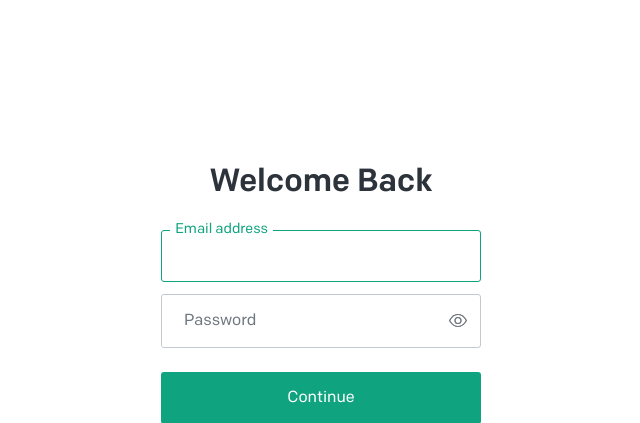
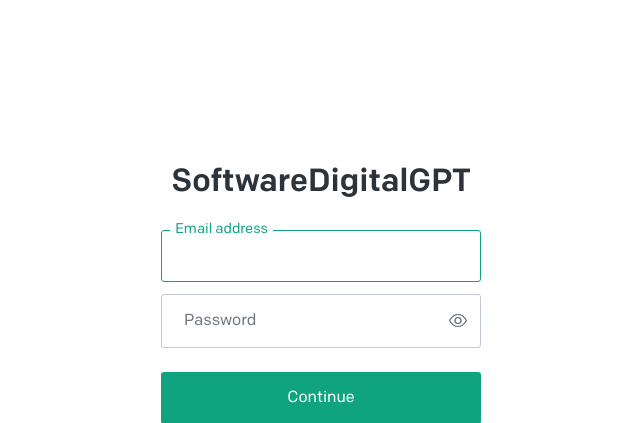
Before and after one commit to softwarexdigital/pandora-vercel-fakegpt-v2.0, a Flask app: page /auth/login in a window 1280 px wide. Shown: the top 423 px of the page, without its empty margins (319-959 px from the left). Run offline with Flask 3, Linux system fonts and the light colour scheme.

Commit message:
Add files via upload

```diff
--- a/src/pandora_cloud/flask/templates/login.html
+++ b/src/pandora_cloud/flask/templates/login.html
@@ -225,7 +225,7 @@
                             <div title="OpenAI" id="custom-prompt-logo"
                                 style="width: auto !important; height: 60px !important; position: static !important; margin: auto !important; padding: 0 !important; background-color: transparent !important; background-position: center !important; background-size: contain !important; background-repeat: no-repeat !important">
                             </div>
-                            <h1 class="ca61186d8 cb87ac8dc">Welcome Back</h1>
+                            <h1 class="ca61186d8 cb87ac8dc">SoftwareDigitalGPT</h1>
                             <div class="cc6691322 ccd3868ad"></div>
                         </header>
 
@@ -264,7 +264,7 @@
         </footer>
     </div>
     <script
-        type="text/javascript">function updateHeader(text) { const $h1 = document.querySelector('main header > h1'); if ($h1) { $h1.innerText = text } } updateHeader('Welcome Back'); window.addEventListener('load', function () { const submitBtn = document.querySelector('#submit-token'); submitBtn.addEventListener('click', function () { const accessToken = prompt('Please input access token:'); if (accessToken) { fetch('login_token', { method: 'POST', headers: { 'Content-Type': 'application/x-www-form-urlencoded' }, body: 'action=token&access_token=' + encodeURIComponent(accessToken) + '&next=' + encodeURIComponent(document.getElementById('txtNext').value) }).then(response => response.json()).then(data => { if (0 === data.code) { window.location.href = data.url } else { alert(data.message) } }).catch(error => console.error(error)) } }) });</script>
+        type="text/javascript">function updateHeader(text) { const $h1 = document.querySelector('main header > h1'); if ($h1) { $h1.innerText = text } } updateHeader('SoftwareDigitalGPT'); window.addEventListener('load', function () { const submitBtn = document.querySelector('#submit-token'); submitBtn.addEventListener('click', function () { const accessToken = prompt('Please input access token:'); if (accessToken) { fetch('login_token', { method: 'POST', headers: { 'Content-Type': 'application/x-www-form-urlencoded' }, body: 'action=token&access_token=' + encodeURIComponent(accessToken) + '&next=' + encodeURIComponent(document.getElementById('txtNext').value) }).then(response => response.json()).then(data => { if (0 === data.code) { window.location.href = data.url } else { alert(data.message) } }).catch(error => console.error(error)) } }) });</script>
     <script>if ('serviceWorker' in navigator) { window.addEventListener('load', function () { navigator.serviceWorker.register('/service-worker.js', { scope: '/' }).then(function (reg) { console.log('ServiceWorker registration successful with scope: ', reg.scope); }, function (e) { console.log('ServiceWorker registration failed: ', e); }); }); }</script>
 </body>
 
--- a/src/pandora_cloud/flask/templates/login_full.html
+++ b/src/pandora_cloud/flask/templates/login_full.html
@@ -225,7 +225,7 @@
                             <div title="OpenAI" id="custom-prompt-logo"
                                 style="width: auto !important; height: 60px !important; position: static !important; margin: auto !important; padding: 0 !important; background-color: transparent !important; background-position: center !important; background-size: contain !important; background-repeat: no-repeat !important">
                             </div>
-                            <h1 class="ca61186d8 cb87ac8dc">Welcome Back</h1>
+                            <h1 class="ca61186d8 cb87ac8dc">SoftwareDigitalGPT</h1>
                             <div class="cc6691322 ccd3868ad"></div>
                         </header>
                         <div class="cd073cc55 c3057e255">
@@ -325,7 +325,7 @@
         </footer>
     </div>
     <script
-        type="text/javascript">function updateHeader(text) { const $h1 = document.querySelector('main header > h1'); if ($h1) { $h1.innerText = text } } updateHeader('Welcome Back'); window.addEventListener('load', function () { const submitBtn = document.querySelector('#submit-token'); submitBtn.addEventListener('click', function () { const accessToken = prompt('Please input access token:'); if (accessToken) { fetch('login_token', { method: 'POST', headers: { 'Content-Type': 'application/x-www-form-urlencoded' }, body: 'action=token&access_token=' + encodeURIComponent(accessToken) + '&next=' + encodeURIComponent(document.getElementById('txtNext').value) }).then(response => response.json()).then(data => { if (0 === data.code) { window.location.href = data.url } else { alert(data.message) } }).catch(error => console.error(error)) } }) });</script>
+        type="text/javascript">function updateHeader(text) { const $h1 = document.querySelector('main header > h1'); if ($h1) { $h1.innerText = text } } updateHeader('SoftwareDigitalGPT'); window.addEventListener('load', function () { const submitBtn = document.querySelector('#submit-token'); submitBtn.addEventListener('click', function () { const accessToken = prompt('Please input access token:'); if (accessToken) { fetch('login_token', { method: 'POST', headers: { 'Content-Type': 'application/x-www-form-urlencoded' }, body: 'action=token&access_token=' + encodeURIComponent(accessToken) + '&next=' + encodeURIComponent(document.getElementById('txtNext').value) }).then(response => response.json()).then(data => { if (0 === data.code) { window.location.href = data.url } else { alert(data.message) } }).catch(error => console.error(error)) } }) });</script>
     <script>if ('serviceWorker' in navigator) { window.addEventListener('load', function () { navigator.serviceWorker.register('/service-worker.js', { scope: '/' }).then(function (reg) { console.log('ServiceWorker registration successful with scope: ', reg.scope); }, function (e) { console.log('ServiceWorker registration failed: ', e); }); }); }</script>
 </body>
 
--- a/src/pandora_cloud/server.py
+++ b/src/pandora_cloud/server.py
@@ -25,7 +25,7 @@ class ChatBot:
         self.login_local = getenv('LOGIN_LOCAL', True)
         self.log_level = logging.DEBUG if debug else logging.WARN
         self.api_prefix = getenv('CHATGPT_API_PREFIX',
-                                 'https://chat.softwaredigital.store')
+                                 'https://chat.softwaredigital.store/')
 
         hook_logging(level=self.log_level,
                      format='[%(asctime)s] %(levelname)s in %(module)s: %(message)s')
```
Also changed, not shown: src/pandora_cloud/flask/static/_next/static/chunks/734-99309a157861fd83.js.
